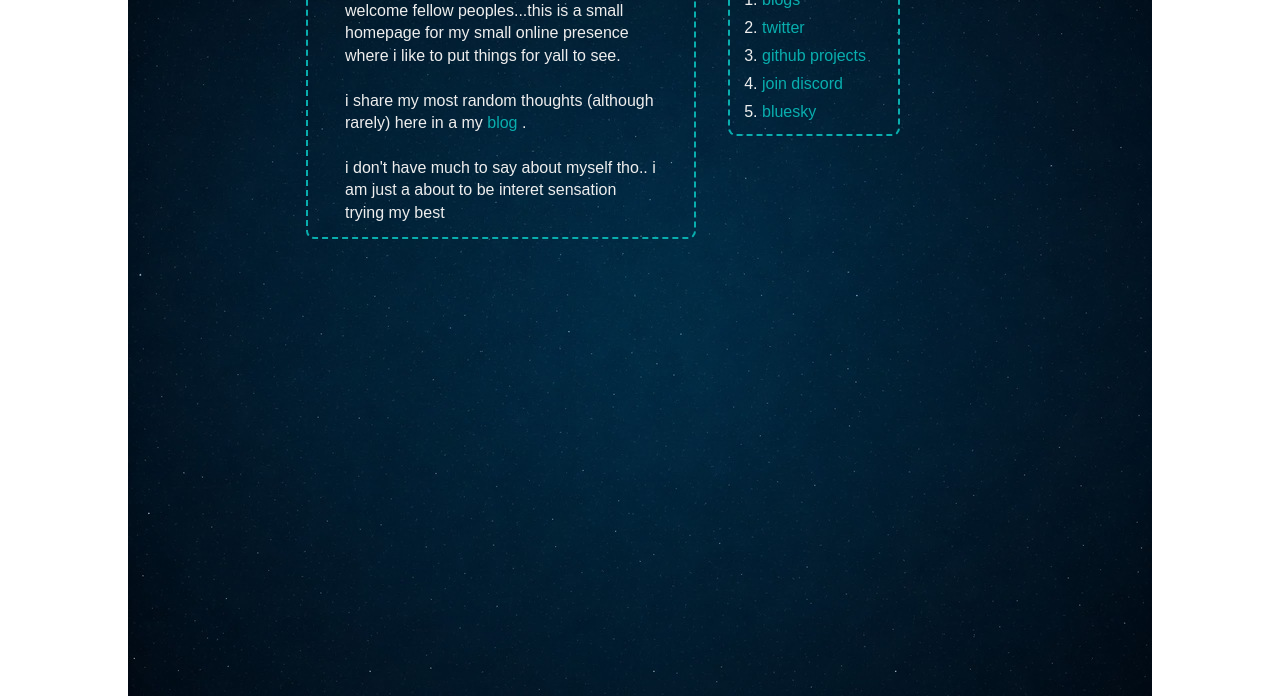
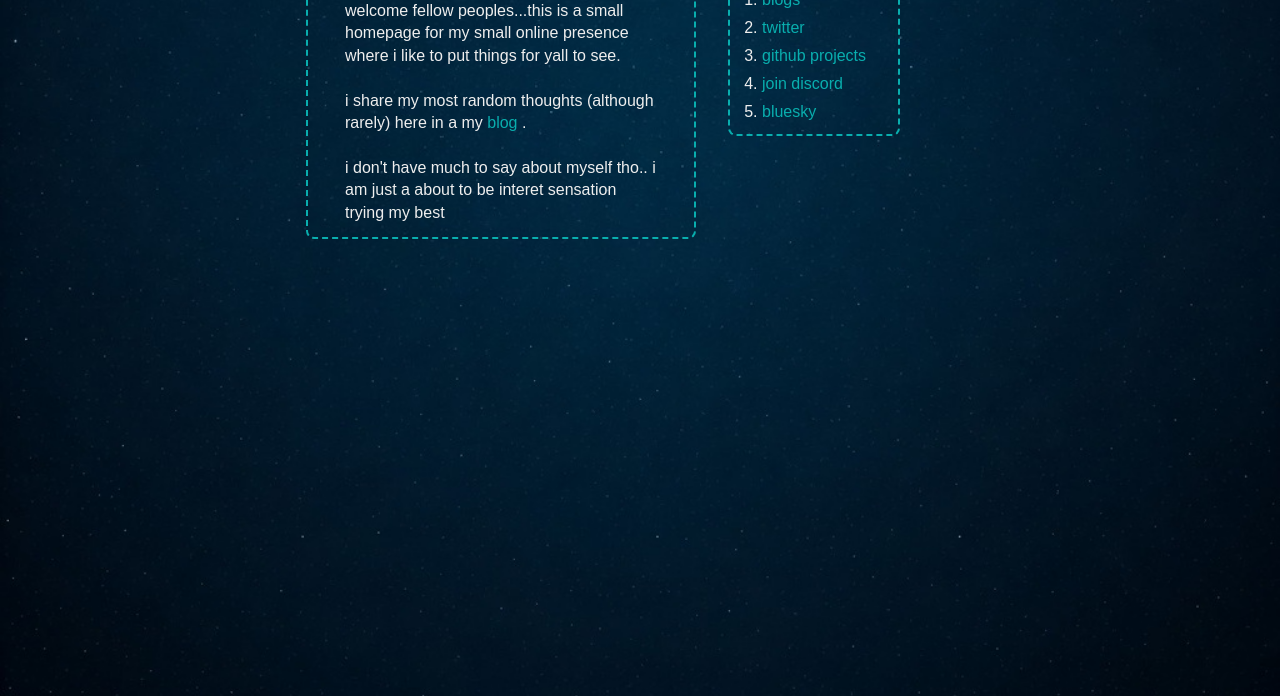
Before and after one commit to pyrushh/pyrushh.github.io, a plain HTML site: page index.html in a window 1280 px wide. Shown: the part 104-800 px from the top of the page. Drawn offline with Linux system fonts and the light colour scheme.

Commit message:
small bug fix with the background image

```diff
--- a/styles/main.css
+++ b/styles/main.css
@@ -8,7 +8,7 @@
 
 body {
   color: #eeeeee;
-  background: url(../assets/images/descaled.jpg) no-repeat center center fixed;
+  background: url(../assets/images/descaled.jpg) no-repeat center center/cover;
 }
 
 .link,
```
